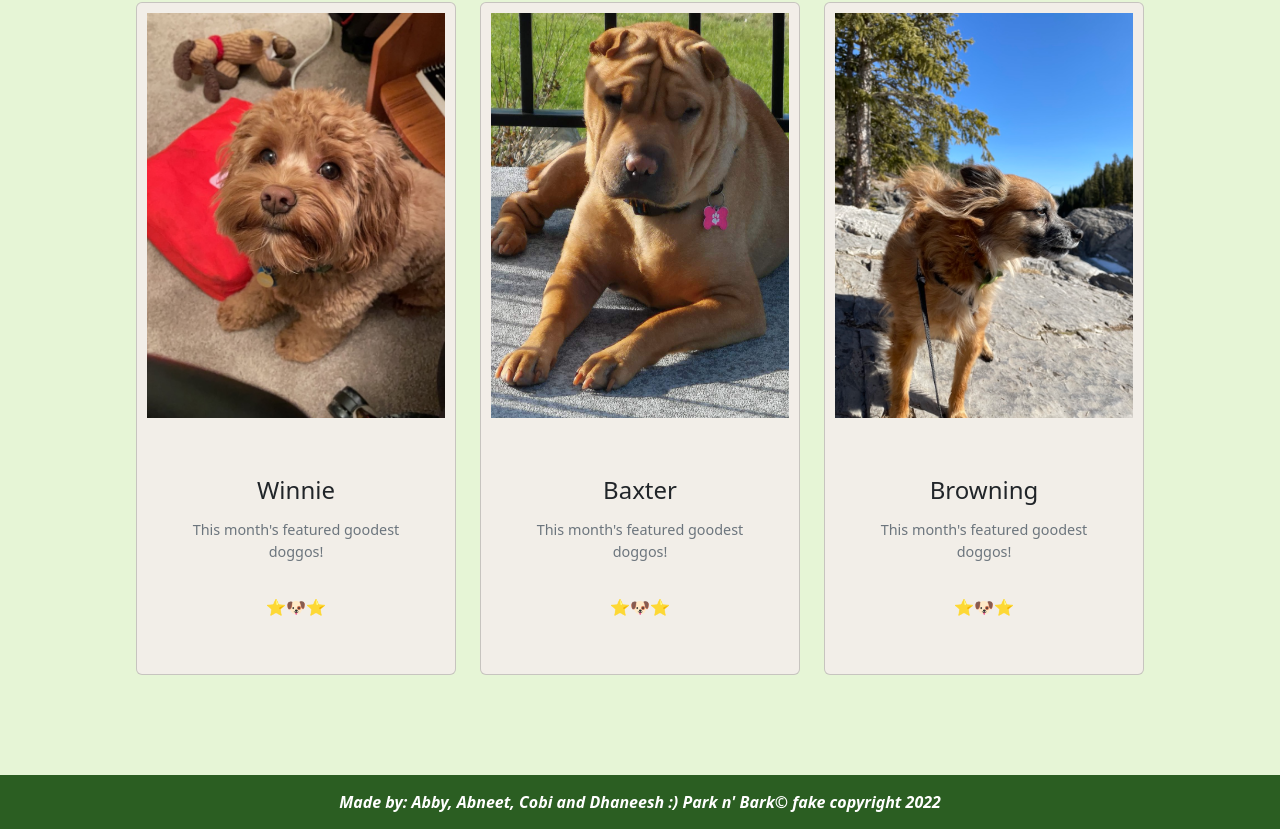
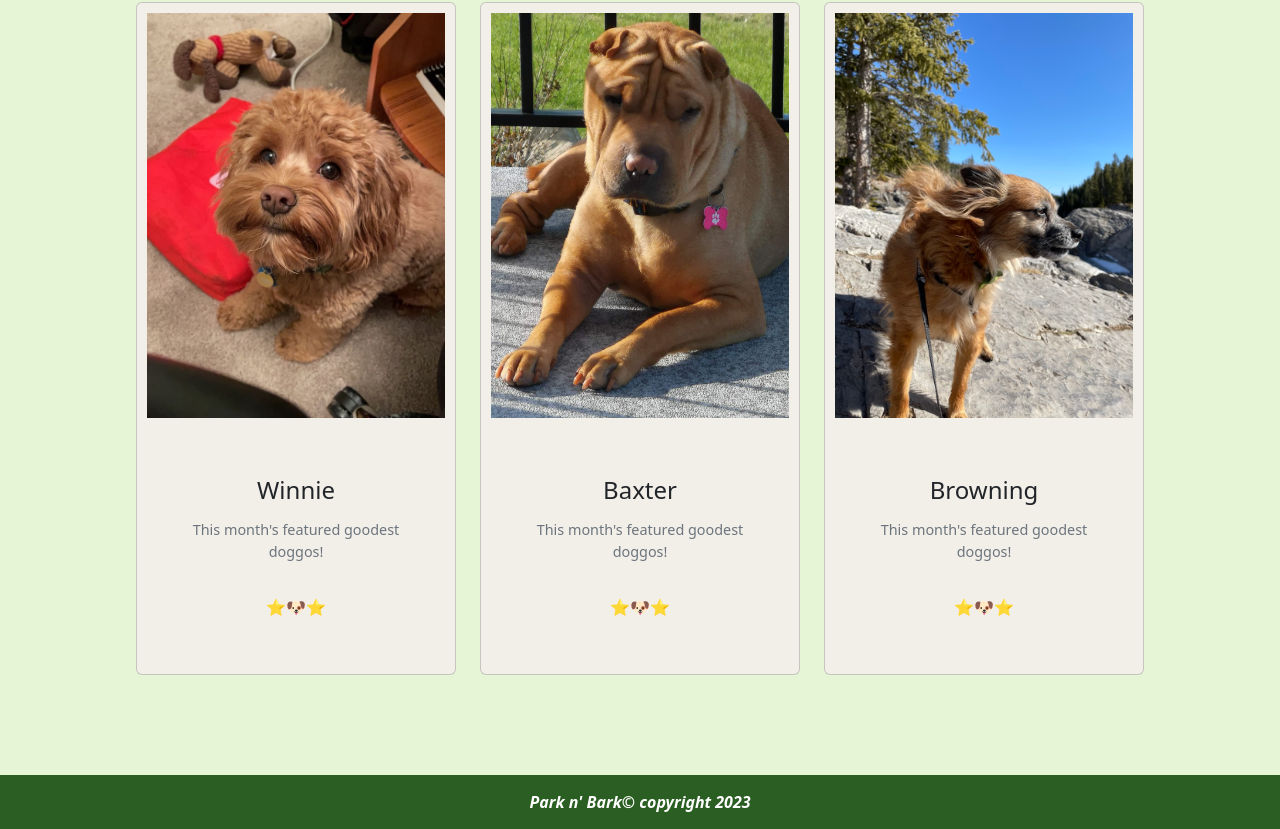
Before and after one commit to abbyrobinson13/park-n-bark, a React (Create React App) app: page / in a window 1280 px wide. Shown: the part 1102-1931 px from the top of the page. Built offline with nearby package versions, Linux system fonts and the light colour scheme; no server answers.

Commit message:
edit footer

```diff
--- a/src/components/Footer.jsx
+++ b/src/components/Footer.jsx
@@ -1,11 +1,11 @@
-import React from 'react'
+import React from "react";
 
 const Footer = () => {
   return (
-    <footer id='footer'>
-       <em> Made by: Abby, Abneet, Cobi and Dhaneesh :) Park n' Bark© fake copyright 2022 </em>
+    <footer id="footer">
+      <em> Park n' Bark© copyright 2023 </em>
     </footer>
-  )
-}
+  );
+};
 
-export default Footer
+export default Footer;
```
